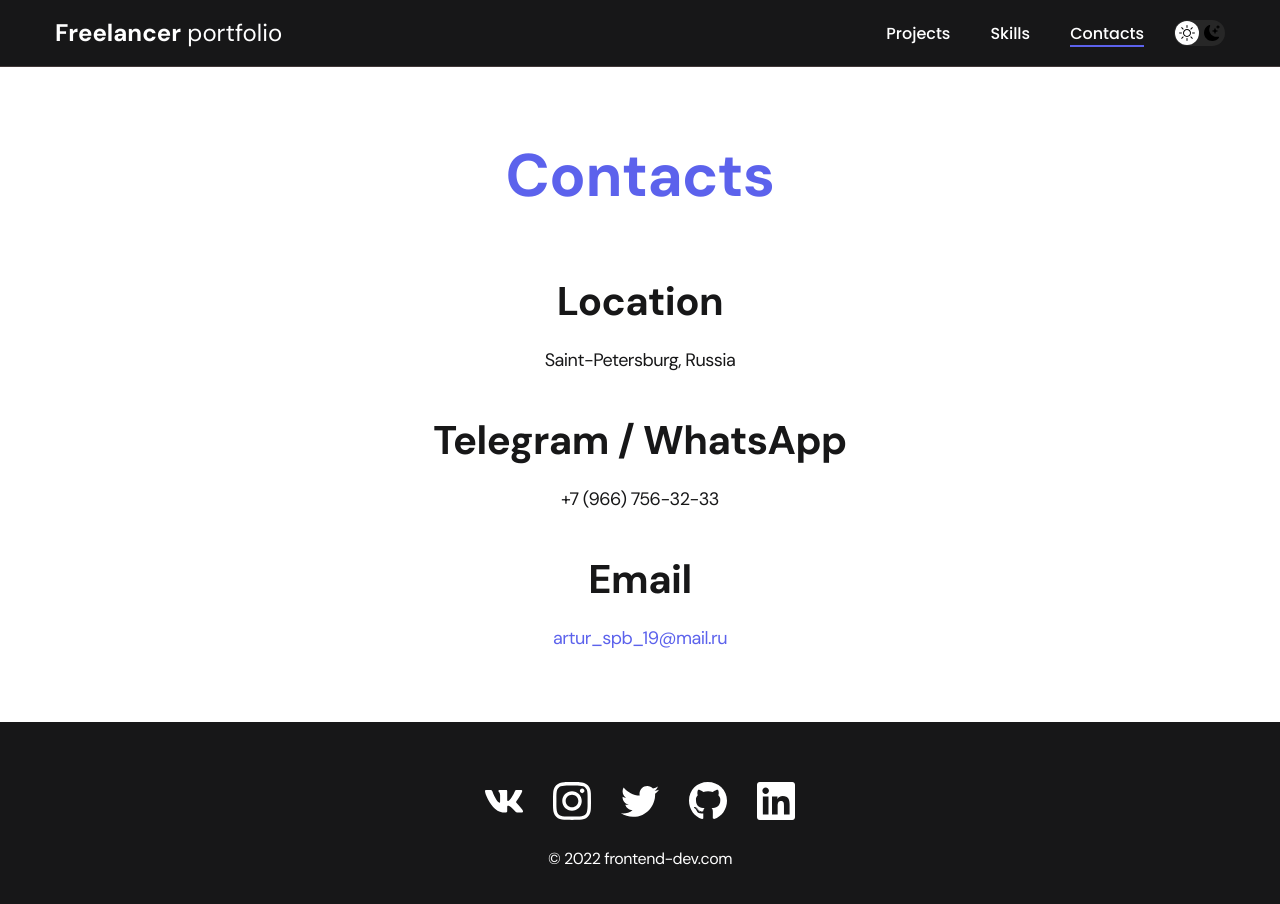
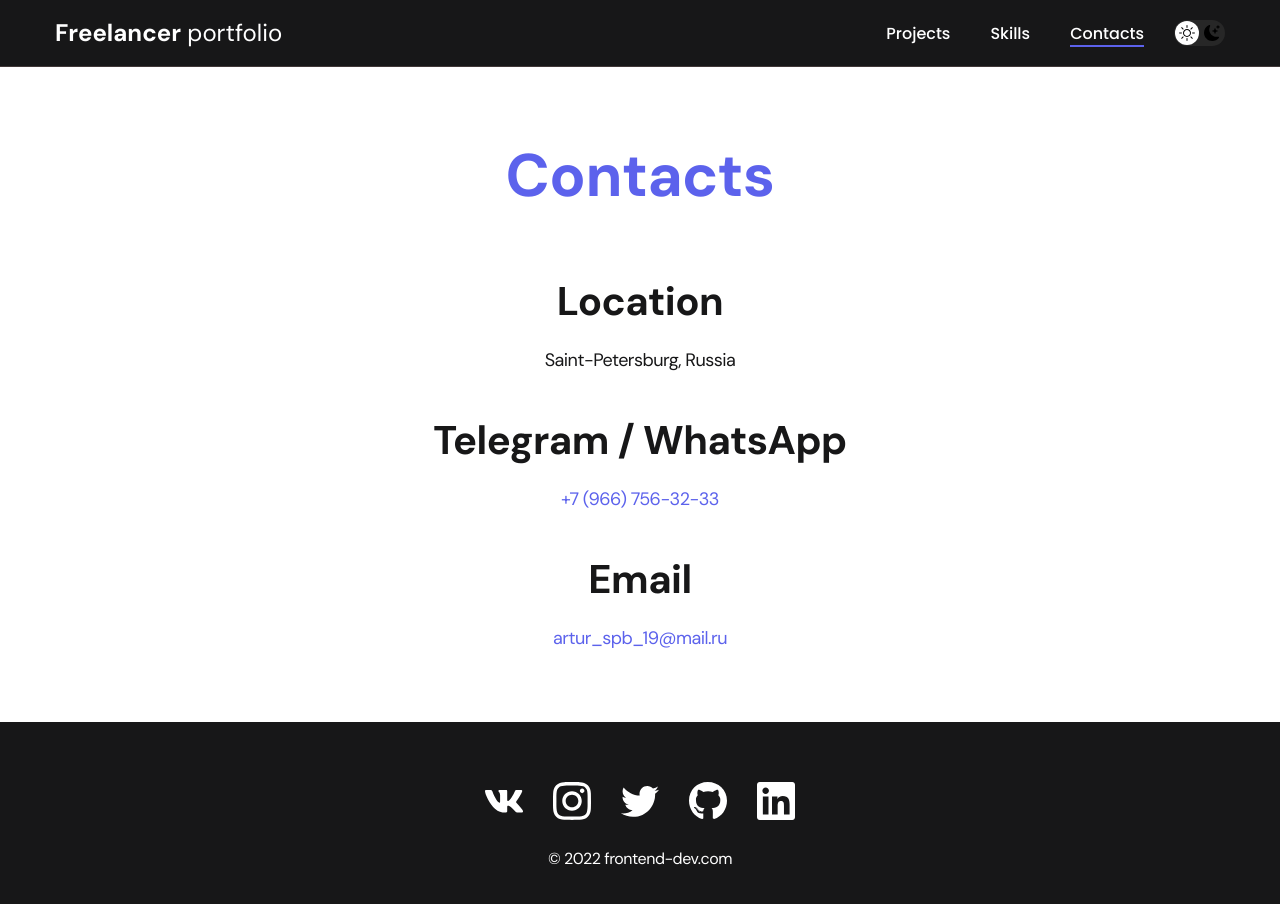
Before and after one commit to archi-webdev/Portfolio-2, a plain HTML site: page contacts.html in a window 1280 px wide. Drawn offline with Linux system fonts and the light colour scheme.

Commit message:
Update main.css

```diff
--- a/css/main.css
+++ b/css/main.css
@@ -405,7 +405,7 @@ margin-top: 0.5em;
     line-height: 150%;
     letter-spacing: -0.03em;
     text-align: center;
-    color: #171718;
+    color:  #5c62ec;
 }
 
 .mail {
```
